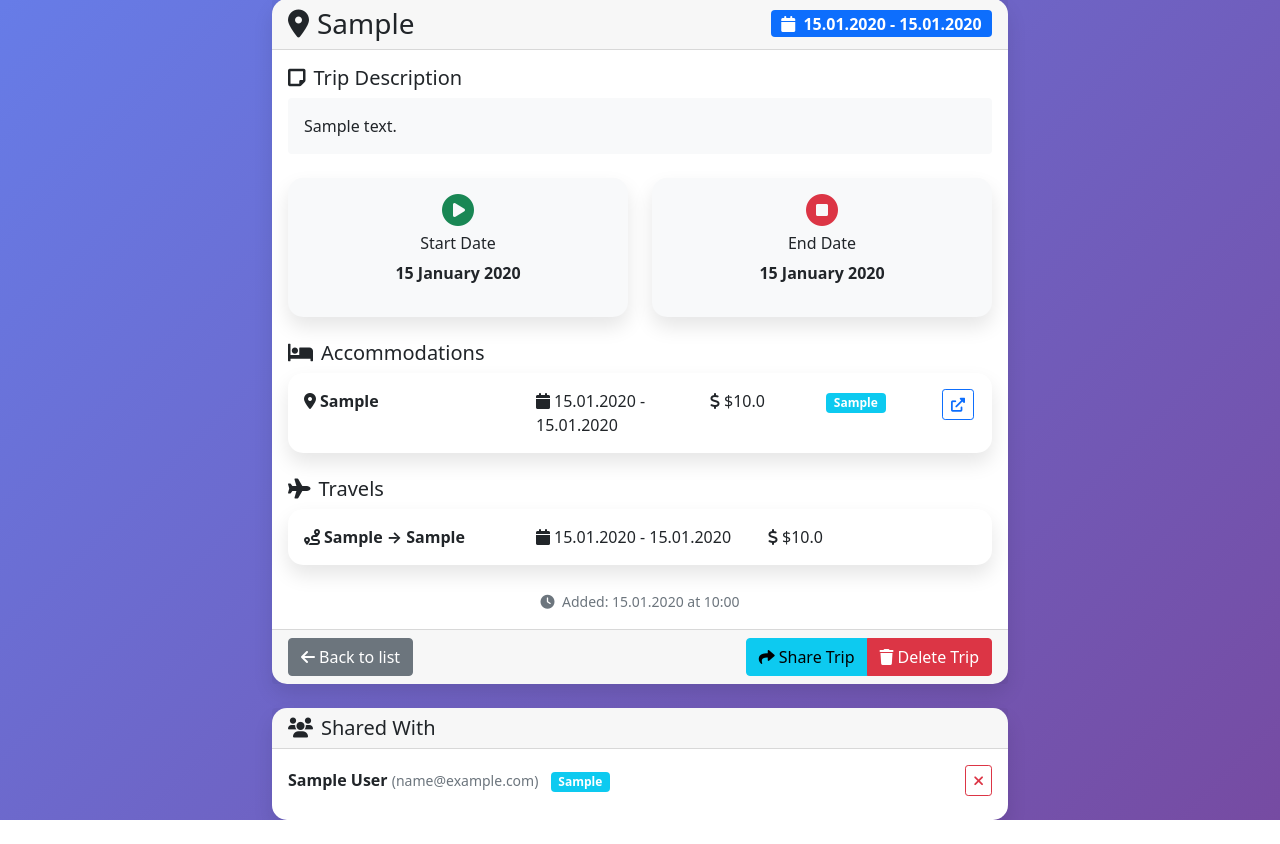
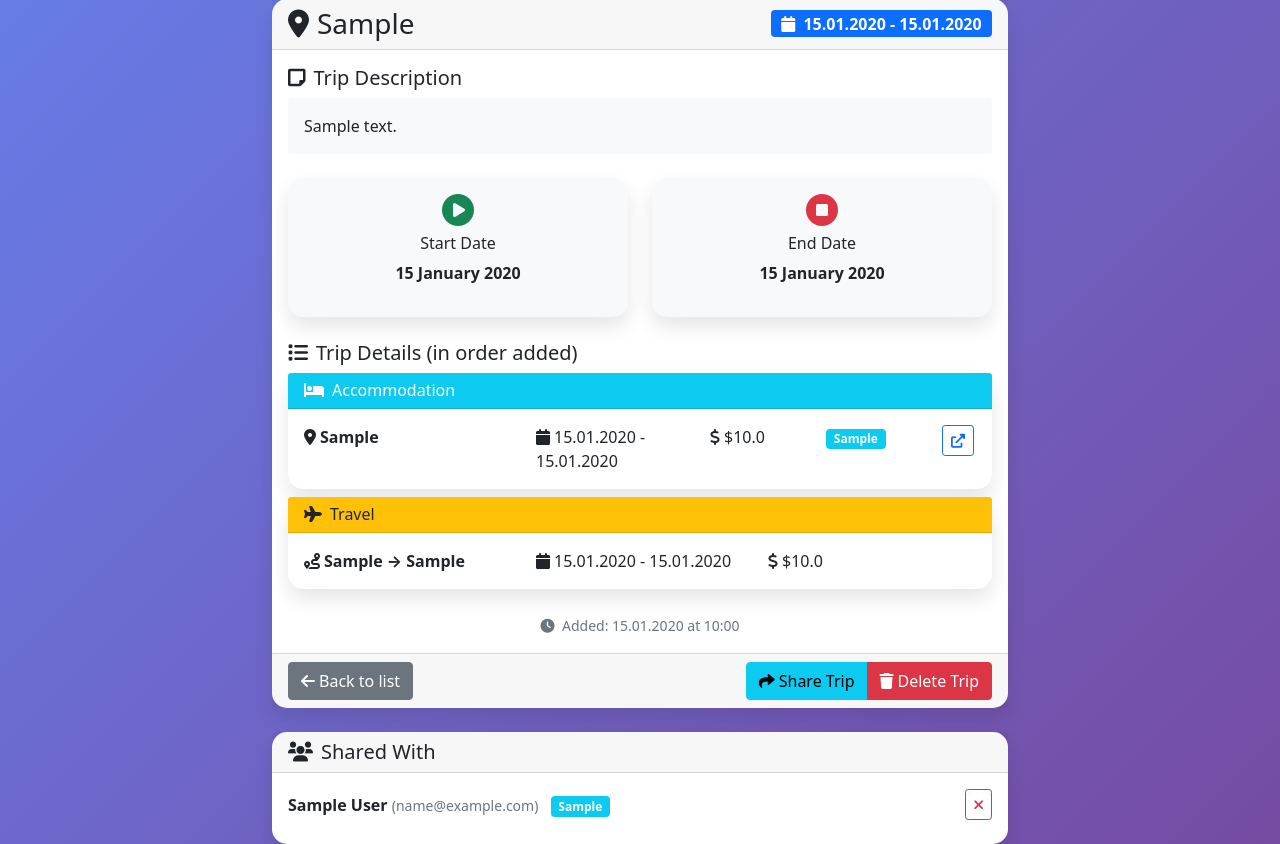
Before and after one commit to Z4phxr/HackYeah, a Flask app: page /trip/1 in a window 1280 px wide. Shown: the part 81-925 px from the top of the page. Before the commit the page ends 901 px from the top, so only its background shows below. Run offline with Flask 3, Linux system fonts and the light colour scheme; a user stored in the database is signed in; tables that the repository leaves empty hold one stand-in row (values such as "Sample post").

```diff
--- a/routes.py
+++ b/routes.py
@@ -37,13 +37,78 @@ def index():
 def add_trip():
     if request.method == 'POST':
         destination = request.form['destination']
-        start_date = datetime.strptime(request.form['start_date'], '%Y-%m-%d').date()
-        end_date = datetime.strptime(request.form['end_date'], '%Y-%m-%d').date()
-        description = request.form['description']
+        description = request.form.get('description', '')
 
-        if start_date > end_date:
+        # Handle optional start_date and end_date
+        start_date = None
+        end_date = None
+
+        if 'start_date' in request.form and request.form['start_date']:
+            start_date = datetime.strptime(request.form['start_date'], '%Y-%m-%d').date()
+
+        if 'end_date' in request.form and request.form['end_date']:
+            end_date = datetime.strptime(request.form['end_date'], '%Y-%m-%d').date()
+
+        # Validate dates if both are provided
+        if start_date and end_date and start_date > end_date:
             flash('End date cannot be earlier than start date!', 'error')
             return render_template('add_trip.html')
+
+        # Process accommodations and travels first to determine dates if needed
+        accommodations_data = {}
+        travels_data = {}
+        all_items = []  # To track the overall order
+
+        # Extract accommodations and travels from form data
+        for key, value in request.form.items():
+            if key.startswith('accommodations[') and value:
+                # Parse accommodations[INDEX][field]
+                parts = key.replace('accommodations[', '').replace(']', '').split('[')
+                if len(parts) == 2:
+                    index, field = parts
+                    if index not in accommodations_data:
+                        accommodations_data[index] = {'type': 'accommodation', 'index': int(index)}
+                        all_items.append(('accommodation', int(index)))
+                    accommodations_data[index][field] = value
+            elif key.startswith('travels[') and value:
+                # Parse travels[INDEX][field]
+                parts = key.replace('travels[', '').replace(']', '').split('[')
+                if len(parts) == 2:
+                    index, field = parts
+                    if index not in travels_data:
+                        travels_data[index] = {'type': 'travel', 'index': int(index)}
+                        all_items.append(('travel', int(index)))
+                    travels_data[index][field] = value
+
+        # If dates not provided, calculate from accommodations/travels
+        if not start_date or not end_date:
+            all_dates = []
+
+            # Collect dates from accommodations
+            for acc_data in accommodations_data.values():
+                if 'check_in' in acc_data and acc_data['check_in']:
+                    all_dates.append(datetime.strptime(acc_data['check_in'], '%Y-%m-%d').date())
+                if 'check_out' in acc_data and acc_data['check_out']:
+                    all_dates.append(datetime.strptime(acc_data['check_out'], '%Y-%m-%d').date())
+
+            # Collect dates from travels
+            for travel_data in travels_data.values():
+                if 'start_date' in travel_data and travel_data['start_date']:
+                    all_dates.append(datetime.strptime(travel_data['start_date'], '%Y-%m-%d').date())
+                if 'end_date' in travel_data and travel_data['end_date']:
+                    all_dates.append(datetime.strptime(travel_data['end_date'], '%Y-%m-%d').date())
+
+            # Set trip dates from collected dates
+            if all_dates:
+                if not start_date:
+                    start_date = min(all_dates)
+                if not end_date:
+                    end_date = max(all_dates)
+            else:
+                # Default dates if no dates found
+                from datetime import date
+                start_date = start_date or date.today()
+                end_date = end_date or date.today()
 
         # Create the trip
         trip = Trip(
@@ -57,56 +122,49 @@ def add_trip():
         db.session.add(trip)
         db.session.flush()  # To get the trip.id
 
-        # Process accommodations
-        accommodations_data = {}
-        travels_data = {}
+        # Remove duplicates and sort by the blockIndex from frontend
+        unique_items = []
+        seen = set()
+        for item_type, index in all_items:
+            if (item_type, index) not in seen:
+                unique_items.append((item_type, index))
+                seen.add((item_type, index))
 
-        # Extract accommodations and travels from form data
-        for key, value in request.form.items():
-            if key.startswith('accommodations[') and value:
-                # Parse accommodations[INDEX][field]
-                parts = key.replace('accommodations[', '').replace(']', '').split('[')
-                if len(parts) == 2:
-                    index, field = parts
-                    if index not in accommodations_data:
-                        accommodations_data[index] = {}
-                    accommodations_data[index][field] = value
-            elif key.startswith('travels[') and value:
-                # Parse travels[INDEX][field]
-                parts = key.replace('travels[', '').replace(']', '').split('[')
-                if len(parts) == 2:
-                    index, field = parts
-                    if index not in travels_data:
-                        travels_data[index] = {}
-                    travels_data[index][field] = value
+        # Sort by index to maintain frontend order
+        unique_items.sort(key=lambda x: x[1])
 
-        # Create accommodation objects
+        # Create objects in the correct order
         from models import Accomodation, Travel
-        for acc_data in accommodations_data.values():
-            if all(field in acc_data for field in ['location', 'check_in', 'check_out', 'price']):
-                accommodation = Accomodation(
-                    location=acc_data['location'],
-                    check_in=datetime.strptime(acc_data['check_in'], '%Y-%m-%d').date(),
-                    check_out=datetime.strptime(acc_data['check_out'], '%Y-%m-%d').date(),
-                    price=float(acc_data['price']),
-                    standard=acc_data.get('standard', ''),
-                    link=acc_data.get('link', ''),
-                    trip_id=trip.id
-                )
-                db.session.add(accommodation)
 
-        # Create travel objects
-        for travel_data in travels_data.values():
-            if all(field in travel_data for field in ['from_location', 'to_location', 'start_date', 'end_date', 'price']):
-                travel = Travel(
-                    from_location=travel_data['from_location'],
-                    to_location=travel_data['to_location'],
-                    start_date=datetime.strptime(travel_data['start_date'], '%Y-%m-%d').date(),
-                    end_date=datetime.strptime(travel_data['end_date'], '%Y-%m-%d').date(),
-                    price=float(travel_data['price']),
-                    trip_id=trip.id
-                )
-                db.session.add(travel)
+        for order_index, (item_type, index) in enumerate(unique_items):
+            if item_type == 'accommodation' and str(index) in accommodations_data:
+                acc_data = accommodations_data[str(index)]
+                if all(field in acc_data for field in ['location', 'check_in', 'check_out', 'price']):
+                    accommodation = Accomodation(
+                        location=acc_data['location'],
+                        check_in=datetime.strptime(acc_data['check_in'], '%Y-%m-%d').date(),
+                        check_out=datetime.strptime(acc_data['check_out'], '%Y-%m-%d').date(),
+                        price=float(acc_data['price']),
+                        standard=acc_data.get('standard', ''),
+                        link=acc_data.get('link', ''),
+                        order_index=order_index,
+                        trip_id=trip.id
+                    )
+                    db.session.add(accommodation)
+
+            elif item_type == 'travel' and str(index) in travels_data:
+                travel_data = travels_data[str(index)]
+                if all(field in travel_data for field in ['from_location', 'to_location', 'start_date', 'end_date', 'price']):
+                    travel = Travel(
+                        from_location=travel_data['from_location'],
+                        to_location=travel_data['to_location'],
+                        start_date=datetime.strptime(travel_data['start_date'], '%Y-%m-%d').date(),
+                        end_date=datetime.strptime(travel_data['end_date'], '%Y-%m-%d').date(),
+                        price=float(travel_data['price']),
+                        order_index=order_index,
+                        trip_id=trip.id
+                    )
+                    db.session.add(travel)
 
         db.session.commit()
         flash('Trip added successfully!', 'success')
--- a/templates/trip_detail.html
+++ b/templates/trip_detail.html
@@ -48,11 +48,17 @@
                     </div>
                 </div>
 
-                {% if trip.accommodations %}
+                {% set ordered_items = trip.get_all_items_ordered() %}
+                {% if ordered_items %}
                 <div class="mt-4">
-                    <h5><i class="fas fa-bed me-2"></i>Accommodations</h5>
-                    {% for accommodation in trip.accommodations %}
-                    <div class="card mb-2">
+                    <h5><i class="fas fa-list me-2"></i>Trip Details (in order added)</h5>
+                    {% for item_data in ordered_items %}
+                        {% if item_data.type == 'accommodation' %}
+                            {% set accommodation = item_data.item %}
+                            <div class="card mb-2 border-info">
+                                <div class="card-header bg-info text-white">
+                                    <h6 class="mb-0"><i class="fas fa-bed me-2"></i>Accommodation</h6>
+                                </div>
                                 <div class="card-body">
                                     <div class="row">
                                         <div class="col-md-4">
@@ -79,15 +85,12 @@
                                     </div>
                                 </div>
                             </div>
-                    {% endfor %}
+                        {% elif item_data.type == 'travel' %}
+                            {% set travel = item_data.item %}
+                            <div class="card mb-2 border-warning">
+                                <div class="card-header bg-warning text-dark">
+                                    <h6 class="mb-0"><i class="fas fa-plane me-2"></i>Travel</h6>
                                 </div>
-                {% endif %}
-
-                {% if trip.travels %}
-                <div class="mt-4">
-                    <h5><i class="fas fa-plane me-2"></i>Travels</h5>
-                    {% for travel in trip.travels %}
-                    <div class="card mb-2">
                                 <div class="card-body">
                                     <div class="row">
                                         <div class="col-md-4">
@@ -102,6 +105,7 @@
                                     </div>
                                 </div>
                             </div>
+                        {% endif %}
                     {% endfor %}
                 </div>
                 {% endif %}
```
Also changed, not shown: models.py (+29 -3 lines), templates/add_trip.html (+2 -28 lines), instance/travel_tracker.db. Lines whose indentation alone changed are shown as unchanged.
